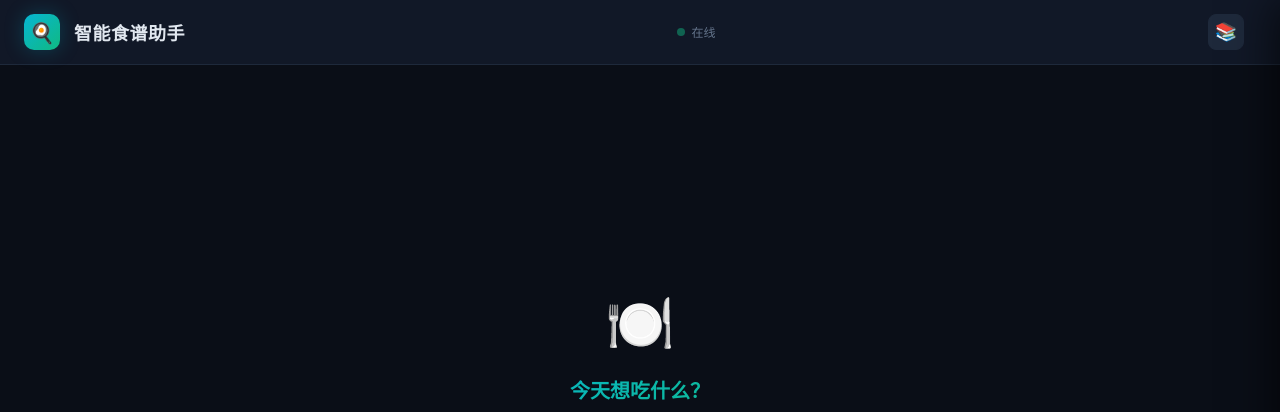
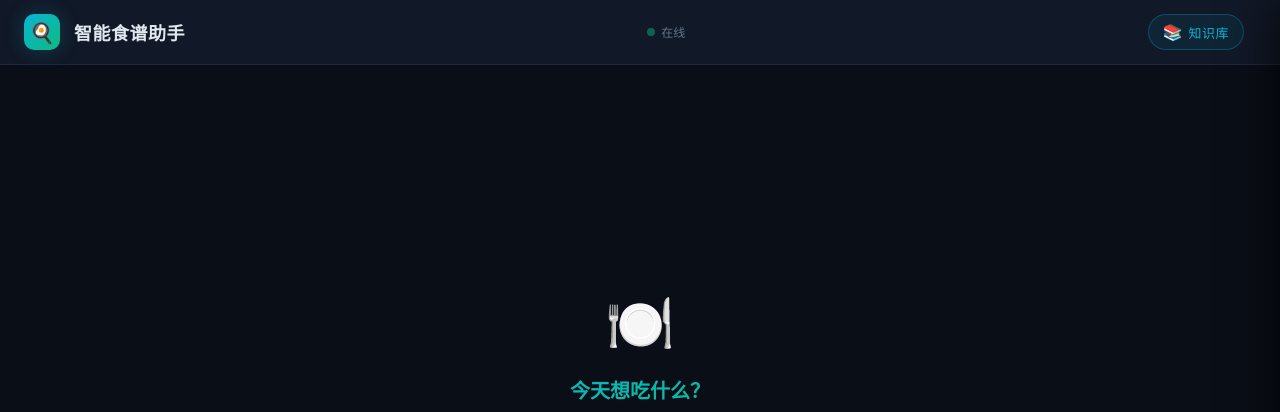
Before and after one commit to Afeng365/smart-recipe-assistant, a Flask app: page / in a window 1280 px wide. Shown: the top 412 px of the page. Run offline with Flask 3, Linux system fonts and the light colour scheme; parts of the project's set-up code (start-up, migrations or seed data) failed here and were passed over.

Commit message:
feat: make KB panel button more visible with text label and pill style

```diff
--- a/templates/index.html
+++ b/templates/index.html
@@ -383,21 +383,30 @@
 
   /* ── KB Toggle Button ── */
   .btn-kb-toggle {
-    width: 36px; height: 36px;
-    border: 1px solid var(--border);
-    border-radius: var(--radius-sm);
-    background: var(--bg-input);
-    color: var(--text-secondary);
-    font-size: 18px; cursor: pointer;
-    display: flex; align-items: center; justify-content: center;
+    display: flex; align-items: center; gap: 6px;
+    padding: 6px 14px;
+    border: 1px solid rgba(6, 182, 212, 0.3);
+    border-radius: 20px;
+    background: rgba(6, 182, 212, 0.08);
+    color: var(--accent);
+    font-family: var(--font);
+    font-size: 13px; font-weight: 500;
+    cursor: pointer;
     transition: all 0.2s;
     margin-left: auto;
     margin-right: 12px;
+    white-space: nowrap;
   }
   .btn-kb-toggle:hover {
+    background: rgba(6, 182, 212, 0.16);
     border-color: var(--accent);
-    color: var(--accent);
-    background: rgba(6, 182, 212, 0.08);
+    box-shadow: 0 0 12px var(--accent-glow);
+  }
+  .btn-kb-toggle .kb-btn-icon {
+    font-size: 16px;
+  }
+  .btn-kb-toggle .kb-btn-text {
+    letter-spacing: 0.5px;
   }
 
   /* ── KB Panel Overlay ── */
@@ -643,7 +652,10 @@
     <span class="status-dot"></span>
     <span>在线</span>
   </div>
-  <button class="btn-kb-toggle" id="btnKbToggle" title="知识库管理" onclick="toggleKBPanel()">📚</button>
+  <button class="btn-kb-toggle" id="btnKbToggle" title="知识库管理" onclick="toggleKBPanel()">
+    <span class="kb-btn-icon">📚</span>
+    <span class="kb-btn-text">知识库</span>
+  </button>
 </div>
 
 <!-- KB Panel Overlay -->
```
